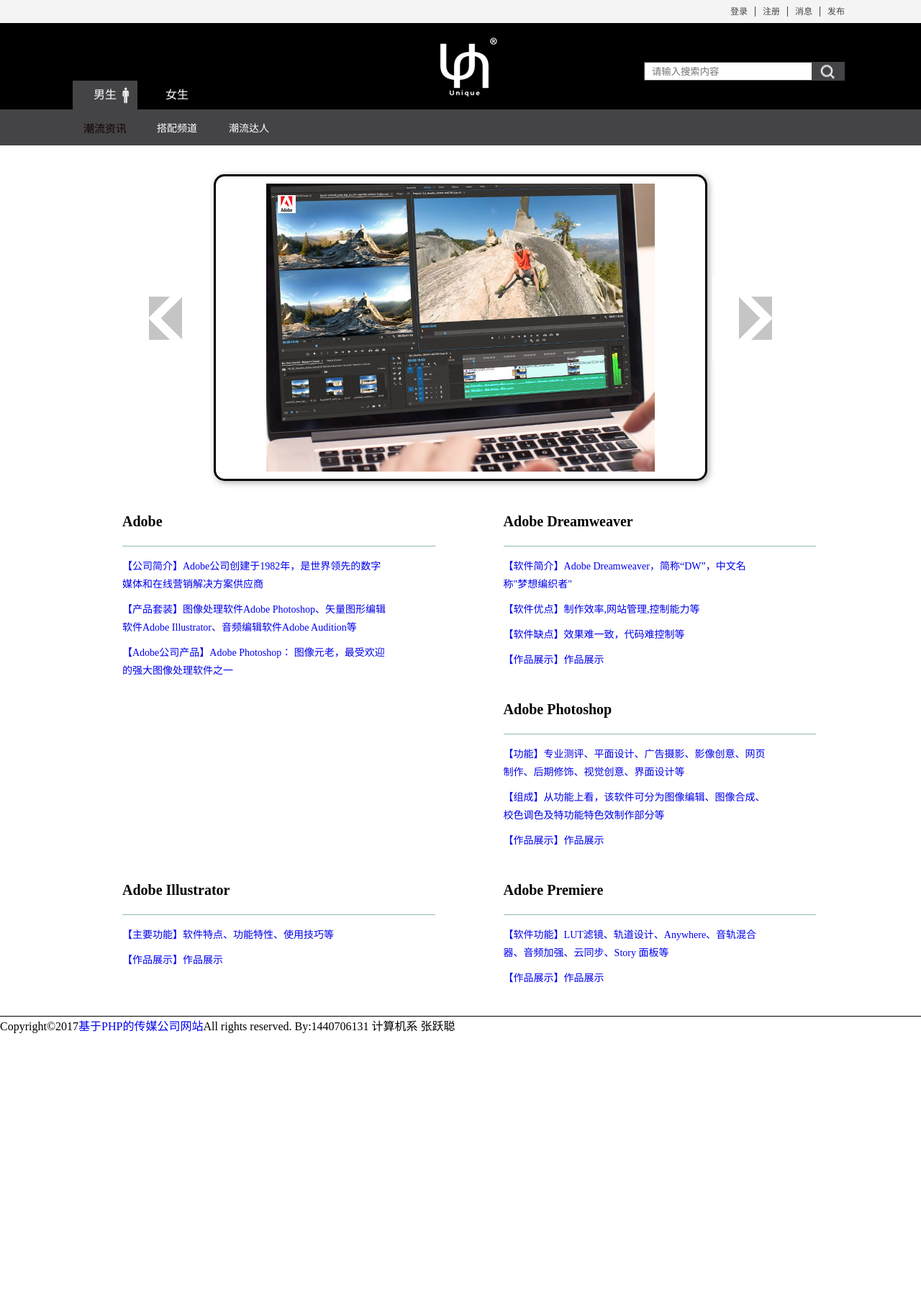
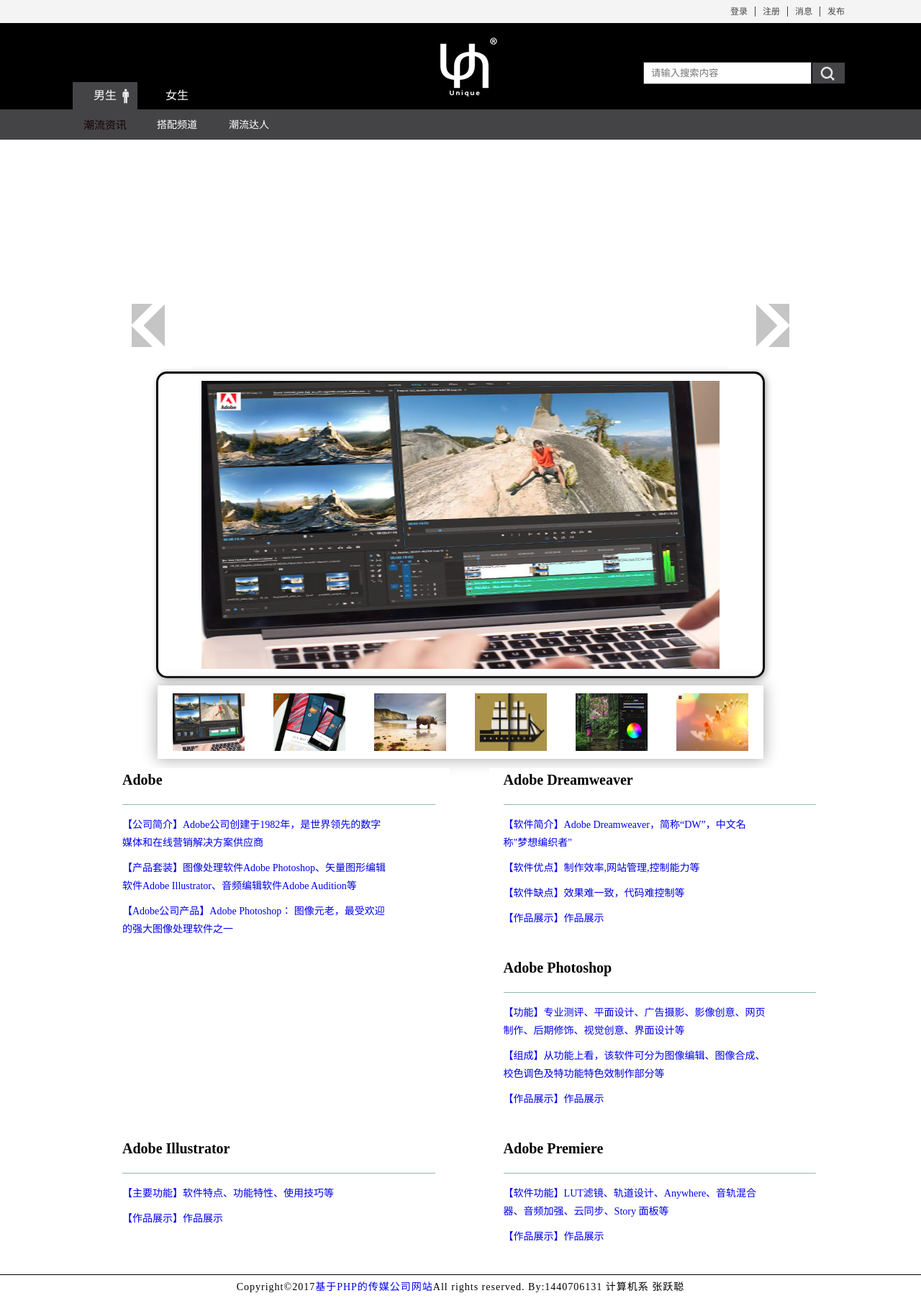
Before and after one commit to GalaxyCheung/graduation-project, a PHP site: page / in a window 1280 px wide. Shown: the whole page at 72% size. Before the commit the page ends 1435 px from the top, so only its background shows below. Run offline with PHP 8.4, Linux system fonts and the light colour scheme.

Commit message:
Add files via upload

```diff
--- a/毕设/index.html
+++ b/毕设/index.html
@@ -48,23 +48,22 @@
 	</div>
 </div>
 
-<div class="nav_boys nav">
+<nav class="nav_boys nav">
 <ul>
   <li><a href="javascript:void(0)">潮流资讯</a></li>
   <li><a href="javascript:void(0)">搭配频道</a></li>
   <li><a href="javascript:void(0)">潮流达人</a></li>
 </ul>
-</div>
-<div class="nav_girls nav">
+</nav>
+<nav class="nav_girls nav">
 <ul>
   <li><a href="javascript:void(0)">潮流资讯</a></li>
   <li><a href="javascript:void(0)">搭配频道</a></li>
   <li><a href="javascript:void(0)">潮流达人</a></li>
 </ul>
-</div>
+</nav>
 
 <div class="slide_box">
-	<div style="height:40px;"></div>
 	<div id="arrow_left"><img src="images/arrowleft.jpg" /></div>
 	<div id="arrow_right"><img src="images/arrowright.jpg" /></div>
 
@@ -79,14 +78,25 @@
 						<li><a href="Ai.html"><img src="images/ai-feature1-540X400.jpg"/></a></li>
 						<li><a href="Pr.html"><img src="images/pr-feature2-540x400.jpg"/></a></li>
 						<li><a href="more.html"><img src="images/pr-feature3-540x400.jpg"/></a></li>
-						<li><a href="more.html"><img src="images/ae-feature1-540x400.jpg"/></a></li>
 					</ul>
 				</div>
 			</div>
 			<div id="con2"></div>
 		</div>
 	</div>
+</div>
 
+<div class="image_list_box">
+	<div class="image_list">
+		<ul>
+			<li><a href="Adobe.html"><div class="image_bor"><img src="images/pr-feature1-540x400.jpg"/></div></a></li>
+			<li><a href="Dw.html"><div class="image_bor"><img src="images/dw-feature3-	540x400.jpg"/></div></a></li>
+			<li><a href="Ps.html"><div class="image_bor"><img src="images/ps-feature2-540x400.jpg"/></div></a></li>
+			<li><a href="Ai.html"><div class="image_bor"><img src="images/ai-feature1-540X400.jpg"/></div></a></li>
+			<li><a href="Pr.html"><div class="image_bor"><img src="images/pr-feature2-540x400.jpg"/></div></a></li>
+			<li><a href="more.html"><div class="image_bor"><img src="images/pr-feature3-540x400.jpg"/></div></a></li>
+		</ul>
+	</div>
 </div>
 
 <script>
@@ -192,45 +202,70 @@
 	var area = document.getElementById("newsBox");
 	var con1 = document.getElementById("con1");
 	var con2 = document.getElementById("con2");
-	var aleft=document.getElementById("arrow_left");
-	var aright=document.getElementById("arrow_right");
+	var aleft = document.getElementById("arrow_left");
+	var aright = document.getElementById("arrow_right");
 	area.scrollLeft = 0;
 	var time = 2800;
 	var myScroll;
 	con2.innerHTML = con1.innerHTML;
 	function left(){
-		if(area.scrollLeft>=con1.offsetLeft*15){
+		if(area.scrollLeft>=con1.offsetLeft*13){
 			area.scrollLeft=0;
 		}else{
-			area.scrollLeft+=540;
+			area.scrollLeft+=720;
 		}
 	}
+
 	myScroll = setInterval('left()',time);
+
 	area.onmouseover = function(){
 		clearInterval(myScroll);
 	}
+
 	area.onmouseout = function(){
 		myScroll = setInterval('left()',time);
 	}
+
 	aleft.onclick = function(){
-		 if(area.scrollLeft<540){
-	 	area.scrollLeft+=540*6;
+		if(area.scrollLeft<720){
+	 	area.scrollLeft+=720*5;
 	 }else{
 	 clearInterval(myScroll);
-	 	area.scrollLeft-=540;
+	 	area.scrollLeft-=720;
 	 myScroll = setInterval('left()',time);
 	 }
  	}
+
  	aright.onclick = function(){
  		clearInterval(myScroll);
-		area.scrollLeft+=540;
+		area.scrollLeft+=720;
 		myScroll = setInterval('left()',time);
-		if(area.scrollLeft>=con1.offsetLeft*15){
+		if(area.scrollLeft>=con1.offsetLeft*13){
 			area.scrollLeft=0;
 		}
  	}
 
+	$(".image_list ul li").each(function(i){
+		$(this).mouseenter(function(ev){
+			$(this).find(".image_bor").css({
+				"margin" : "3px 8px",
+				"border" : "2px solid #000000",
+				"border-radius" : "8px"
+			});
+			area.scrollLeft = 720*i;
+			clearInterval(myScroll);
+		})
+		$(this).mouseleave(function(ev){
+			$(this).find(".image_bor").css({
+				"margin" : "5px 10px",
+				"border" : "none",
+				"border-radius" : "none"
+			});
+			myScroll = setInterval('left()',time);
+		})
+	})
 </script>
+
 
 
 
@@ -279,8 +314,9 @@
             </div></div>
             </div>
 <br />
-<div style="border-top: 1px solid; clear:both;"></div>
-<div id="bottom">Copyright©2017<a href="index.html">基于PHP的传媒公司网站</a>All rights reserved. By:1440706131 计算机系 张跃聪</div>
+<footer style="border-top: 1px solid; clear:both;">
+<div class="bottom">Copyright©2017<a href="index.html">基于PHP的传媒公司网站</a>All rights reserved. By:1440706131 计算机系 张跃聪</div>
+</footer>
 <br />
 </body>
 </html>
--- a/毕设/style.css
+++ b/毕设/style.css
@@ -106,8 +106,8 @@ h2 {
 .header_sex_option{
 	width: 280px;
 	float: left;
-	height: 40px;
-	margin-top:80px;
+	height: 38px;
+	margin-top:82px;
 }
 
 .header_sex_option ul {
@@ -119,7 +119,7 @@ h2 {
 	float:left;
 	text-align:center;
 	width:90px;
-	height:40px;
+	height:38px;
 	-moz-border-radius: 1px;
 	-webkit-border-radius: 1px;
 	border-radius: 1px;
@@ -128,7 +128,7 @@ h2 {
 .header_sex_option ul li a{
 	font-size: 16px;
 	color: #FFF;
-	line-height:40px;
+	line-height:38px;
 }
 
 .header_sex_option ul li:focus{
@@ -158,14 +158,14 @@ h2 {
 	position:absolute;
 	margin-top: 8px;
 	width : 25px;
-	height : 25px;
+	height : 23px;
 	z-index: 1;
 }
 .img_girls{
 	position:absolute;
 	margin-top: 8px;
 	width : 25px;
-	height : 25px;
+	height : 23px;
 	z-index: -1;
 }
 
@@ -191,23 +191,25 @@ h2 {
 }
 #header_search_input{
 	width: 220px;
-	height: 22px;
+	height: 27px;
 	padding-left: 10px;
 	border: 1px solid #444447;
 }
 .search_img{
 	width: 45px;
-	height: 26px;
+	height: 31px;
 	background: url(images/boy_search.png) no-repeat 50%;
 	float: right;
+	margin-left: 1px;
 	border: none;
 	cursor: pointer;
 }
 /*导航栏*/
 .nav{
 	width: 100%;
-	height: 50px;
+	height: 42px;
 	min-width: 940px;
+	margin-bottom: 18px;
 }
 .nav ul {
 	width: 85%;
@@ -225,7 +227,7 @@ h2 {
 }
 
 .nav ul li{
-	padding: 15px 0 13px 0;
+	padding: 10px 0 10px 0;
 	float: left;
 	width:100px;
 }
@@ -285,58 +287,101 @@ h2 {
 
 /*图片轮滚区*/
 .slide_box{
-	width:70%;
+	width:85%;
 	margin: 0 auto;
 	text-align: center;
-	min-width: 940px;
+	min-width: 1042px;
 }
+
 #arrow_left{
 	float:left;
-	margin-top:140px;
+	margin-top:180px;
+	margin-left:50px;
 }
 
 #arrow_right{
 	float:right;
-	margin-top:140px;
+	margin-top:180px;
+	margin-right:50px;
 }
 
 #news {
+	width:840px;
 	height: 420px;
-	width:680px;
+	text-align:left;
+	margin: 0px auto;
+	margin-bottom:10px;
 	border: 3px solid #000;
 	-webkit-border-radius: 15px;
 	-moz-border-radius: 15px;
 	border-radius: 15px;
 	box-shadow: 2px 2px 10px #ababab;
-	margin: 0px auto;
-	text-align:left;
-	margin-bottom:40px;
 	overflow: hidden;
 }
 
 #newsBox {
 	width: auto;
-	margin-right:70px;
-	margin-left:70px;
-	margin-bottom:10px;
-	margin-top:10px;
+	height: 400px;
+	margin: 10px 60px;
 	overflow: hidden;
 }
+
 #con1{
 	display:inline;
 }
+
 #con2{
 	display:inline;
 }
+
 .slide_pic ul {
-	width: 1500%;
+	width: 1300%;
 }
 
 .slide_pic ul li{
 	float:left;
-	display:inline;
 }
 
+.slide_pic ul li a img{
+	width: 720px;
+	height: 400px;
+}
+
+/*缩小图列表*/
+.image_list_box{
+	width: 842px;
+	margin: 0 auto;
+	text-align: center;
+	min-width: 840px;
+}
+
+.image_list{
+	height: 100px;
+}
+
+.image_list ul{
+	height: 100%;
+	list-style:none;
+	border: 1px solid #FFFFFF;
+	box-shadow: 0px 0px 20px 1px #ababab;
+}
+
+.image_list ul li{
+	height: 100%;
+	float: left;
+}
+
+.image_bor{
+	width: 120px;
+	height: 90px;
+	margin: 5px 10px;
+}
+
+.image_list ul li a img{
+	width: 100px;
+	height: 80px;
+	margin: 5px 10px;
+}
 
 /*注册登录*/
 .checkout_header{
@@ -600,9 +645,6 @@ h2 {
 #href4{
 	text-decoration:none;
 }
-#con1{
-	width:100%;
-	height:413px;}
 #m-content{
 	text-align:center;
 	line-height:50px;
```
Also changed, not shown: 毕设/arrowleft.jpg (added), 毕设/arrowright.jpg (added).
